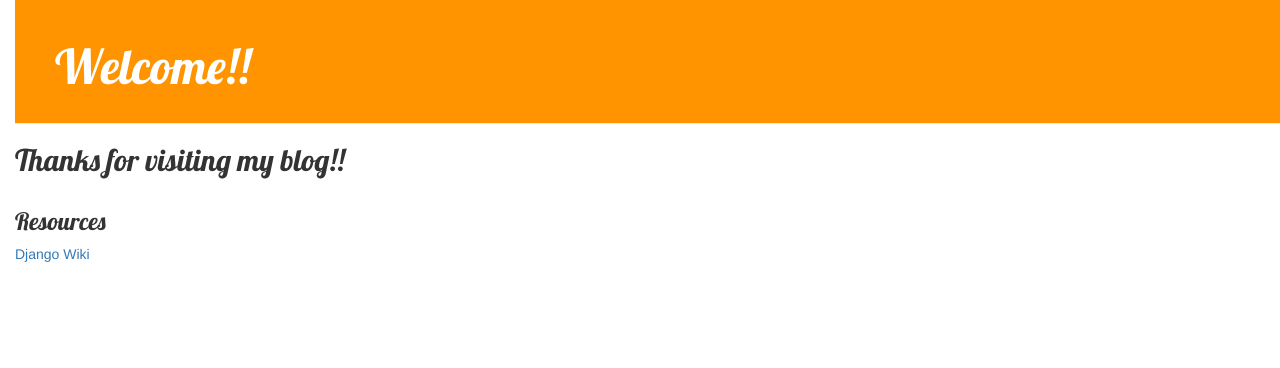
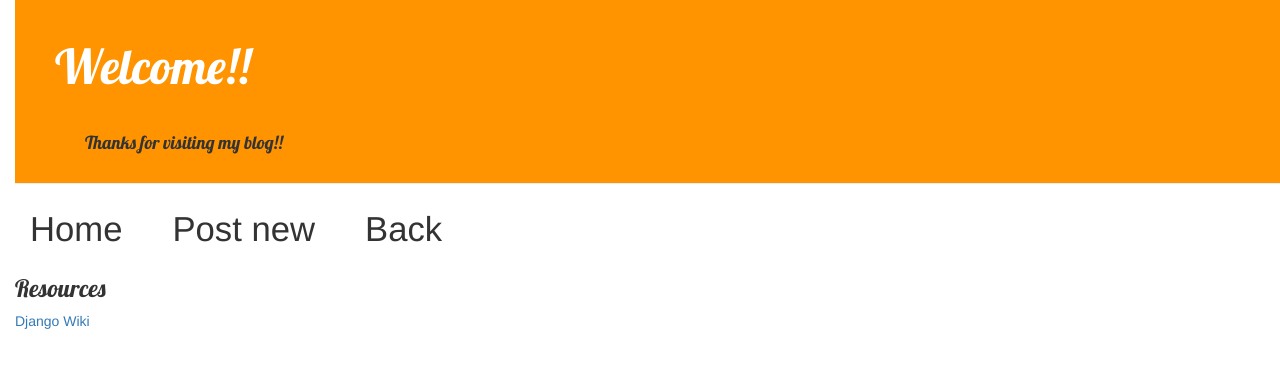
Before and after one commit to pperu/blog, a Django app: page /blog/ in a window 1280 px wide. Shown: the top 368 px of the page. Run offline with Django 3.2, Linux system fonts and the light colour scheme; data that the repository does not hold is empty; some libraries are stand-ins or nearby versions.

Commit message:
More updates

```diff
--- a/practice/blog/models.py
+++ b/practice/blog/models.py
@@ -11,6 +11,7 @@ class Post(models.Model):
             default=timezone.now)
     published_date = models.DateTimeField(
             blank=True, null=True)
+    image = models.ImageField(upload_to='posts', null=True)
 
     def publish(self):
         self.published_date = timezone.now()
--- a/practice/blog/static/css/blog.css
+++ b/practice/blog/static/css/blog.css
@@ -38,7 +38,7 @@ h1, h2, h3, h4 {
 }
 
 .top-menu, .top-menu:hover, .top-menu:visited {
-    color: #ffffff;
+    color: #333;
     float: right;
     font-size: 26pt;
     margin-right: 20px;
@@ -51,3 +51,6 @@ h1, h2, h3, h4 {
 .post h1 a, .post h1 a:visited {
     color: #000000;
 }
+
+.pull-middle{
+ margin-left: 30px;}
--- a/practice/blog/templates/blog/base.html
+++ b/practice/blog/templates/blog/base.html
@@ -12,13 +12,25 @@
 <body>
 
 <div>
-    <div class="page-header"><h1>Welcome!!</h1></div>
-    <h2>Thanks for visiting my blog!!</h2>
+    <div class="page-header"><h1>Welcome!!</h1><br/><h4 class="pull-middle">Thanks for visiting my blog!!</h4></div>
+
+    <div class="row">
+
+        <div class="collapse navbar-collapse" id="bs-example-navbar-collapse-1">
+            <ul class="nav navbar-nav">
+                <li><a href="{% url 'post_list' %}" class="top-menu"> Home </a></li>
+                <li><a href="{% url 'post_new' %}" class="top-menu"> Post new</a></li>
+                <li><a href="{% url  'post_list' %}" class="top-menu"> Back </a></li>
+            </ul>
+        </div>
+    </div>
+</div>
 </div>
 
 <div class="content container">
     <div class="row">
         <div class="col-md-8">
+
             {% block content %}
             {% endblock %}
         </div>
--- a/practice/blog/templates/blog/post_detail.html
+++ b/practice/blog/templates/blog/post_detail.html
@@ -3,6 +3,7 @@
 
 {% block content %}
    <div class="post">
+
         {% if post.published_date %}
             <div class="date">
                 {{ post.published_date }}
--- a/practice/blog/templates/blog/post_list.html
+++ b/practice/blog/templates/blog/post_list.html
@@ -4,7 +4,8 @@
 {% block content %}
 {% for post in posts %}
 <div class="post">
-    <h1><a href="{% url 'post_detail' pk=post.pk %}">{{ post.title }}</a></h1>
+
+    <h1><a href="{% url 'post_detail' pk=post.pk %}?current_path={{current_path}}">{{ post.title }}</a></h1>
     <p>published: {{ post.published_date }}</p>
     <p>{{ post.text|linebreaksbr }}</p>
 </div>
--- a/practice/blog/urls.py
+++ b/practice/blog/urls.py
@@ -3,5 +3,6 @@ from . import views
 
 urlpatterns = [
     url(r'^$', views.post_list, name='post_list'),
-    url(r'^post/(?P<pk>\d+)/$', views.post_detail, name='post_detail')
+    url(r'^post/(?P<pk>\d+)/$', views.post_detail, name='post_detail'),
+    url(r'^post/new/$', views.post_new, name='post_new'),
 ]
--- a/practice/blog/views.py
+++ b/practice/blog/views.py
@@ -1,13 +1,36 @@
-from django.shortcuts import render, get_object_or_404
+from django.shortcuts import render, get_object_or_404, redirect
 from django.utils import timezone
 from .models import Post
+from .forms import PostForm
 
 
 def post_list(request):
+    current_path = request.path
+    prev_path = request.GET.get('current_path')
     posts = Post.objects.filter(published_date__lte=timezone.now()).order_by('published_date')
-    return render(request, 'blog/post_list.html', {'posts': posts})
+    return render(request, 'blog/post_list.html', {'posts': posts, 'current_path': current_path, 'prev_path': request.build_absolute_uri(prev_path)})
 
 
 def post_detail(request, pk):
+    current_path = request.path
+    prev_path = request.GET.get('current_path')
     post = get_object_or_404(Post, pk=pk)
-    return render(request, 'blog/post_detail.html', {'post': post})
+    return render(request, 'blog/post_detail.html', {'post': post, 'current_path': current_path, 'prev_path': request.build_absolute_uri(prev_path)})
+
+
+def post_new(request):
+    current_path = request.path
+    prev_path = request.GET.get('current_path')
+
+    if request.method == "POST":
+        form = PostForm(request.POST)
+        if form.is_valid():
+            post = form.save(commit=False)
+            post.author = request.user
+            post.published_date = timezone.now()
+            post.save()
+            return redirect('post_detail', pk=post.pk)
+    else:
+
+        form = PostForm()
+    return render(request, 'blog/post_edit.html', {'form': form, 'current_path': current_path, 'prev_path': request.build_absolute_uri(prev_path)})
--- a/practice/mysite/settings.py
+++ b/practice/mysite/settings.py
@@ -121,3 +121,7 @@ USE_TZ = True
 
 STATIC_URL = '/static/'
 STATIC_ROOT = os.path.join(BASE_DIR, 'static')
+
+
+MEDIA_URL = '/media/'
+MEDIA_ROOT = os.path.join(BASE_DIR, 'media')
```
Also changed, not shown: practice/blog/forms.py (added, +9 -0 lines), practice/blog/templates/blog/post_edit.html (added, +9 -0 lines), practice/blog/migrations/0002_post_image.py (added).
